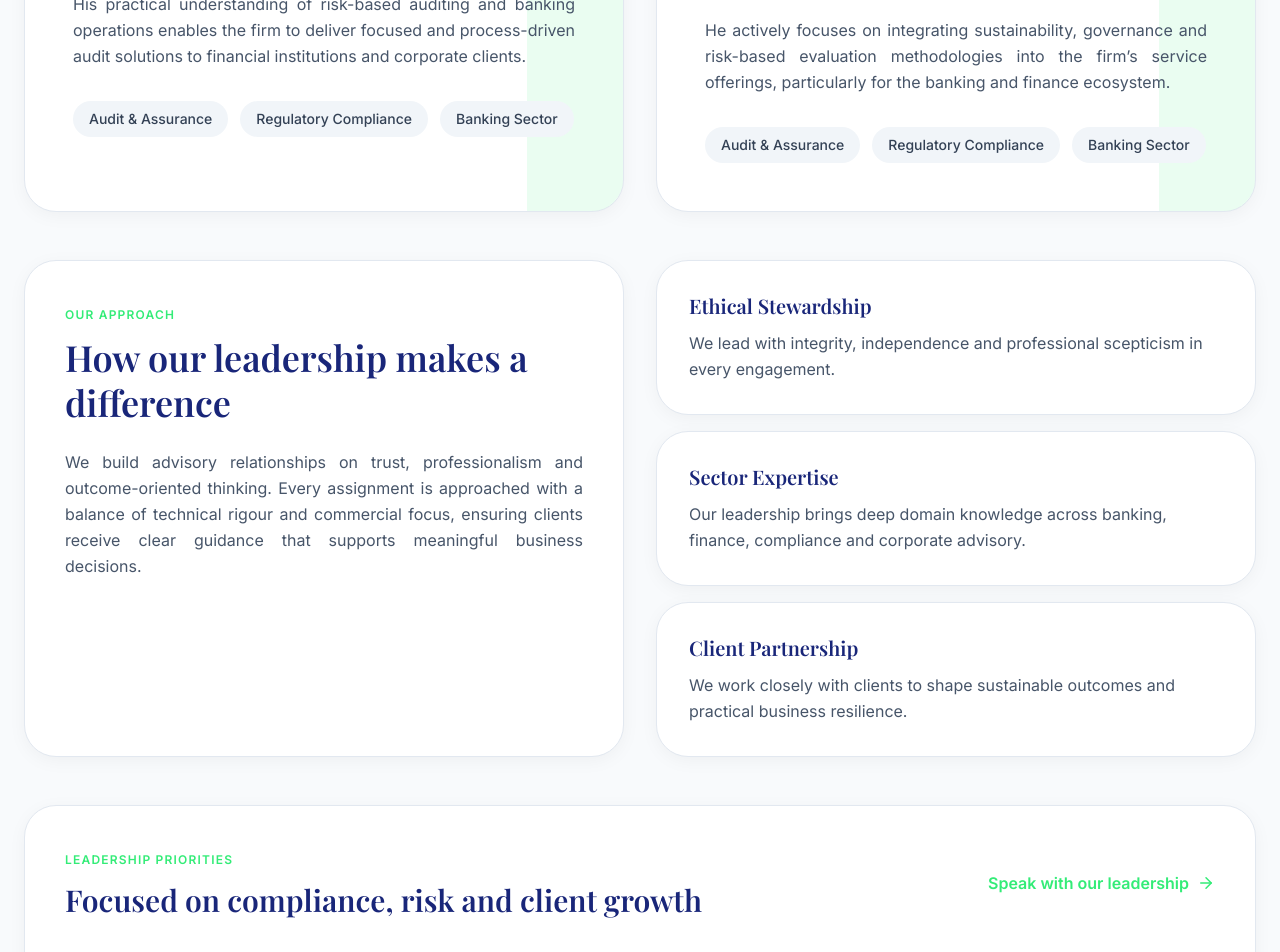
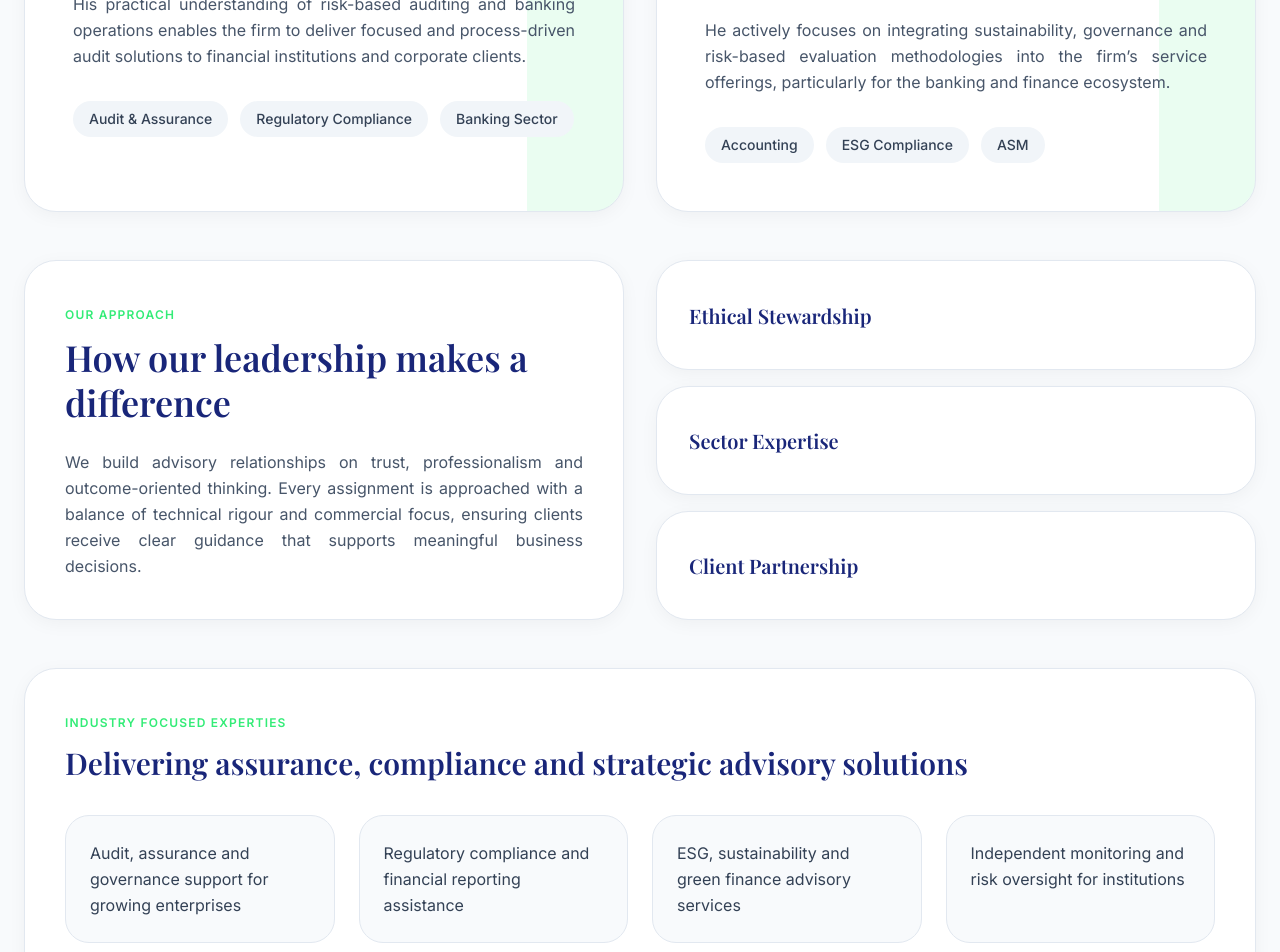
Before and after one commit to Lakshya52/raksco, a React (Vite) app: page /leadership in a window 1280 px wide. Shown: the part 1080-2032 px from the top of the page. Built offline with nearby package versions, Linux system fonts and the light colour scheme; a web font is replaced by a local one.

Commit message:
changes as told latest heading to final

```diff
--- a/src/components/Cta.jsx
+++ b/src/components/Cta.jsx
@@ -31,8 +31,7 @@ const Cta = () => {
 
                     <p className="text-lg text-slate-300 mb-10 max-w-2xl mx-auto">
                         For professional enquiries relating to audit, assurance, tax compliance,
-                        regulatory advisory, or accounting services, please reach out to our office
-                        and we will respond at the earliest.
+                        regulatory advisory, or accounting services, please reach out to us.
                     </p>
 
                     <Link
--- a/src/data/servicesData.jsx
+++ b/src/data/servicesData.jsx
@@ -19,7 +19,7 @@ export const coreServices = [
     description:
       "Specialized support for banks, NBFCs, financial institutions and regulated entities across audits, compliance and risk review.",
     longDescription:
-      "Provision of audit, review and compliance support services for banks, NBFCs and financial sector entities relating to credit processes, operational controls and regulatory requirements. The scope includes examination of financial records, review of operational procedures, verification of documentation and support relating to statutory and regulatory reporting requirements.\n\nThe services are carried out with a structured approach towards transaction review, documentation assessment, internal control evaluation and compliance monitoring in accordance with applicable regulatory frameworks.",
+      "Audit, review and compliance support services for banks, NBFCs and financial sector entities relating to credit processes, operational controls and regulatory requirements, including examination of financial records, internal control systems and compliance procedures. The scope includes examination of financial records, review of operational procedures, verification of documentation and support relating to statutory and regulatory reporting requirements.\n\nThe services are carried out with a structured approach towards transaction review, documentation assessment, internal control evaluation and compliance monitoring in accordance with applicable regulatory frameworks.",
     atAGlance: {
       targetClients: [
         "Statutory & Private Banks",
@@ -161,16 +161,16 @@ export const coreServices = [
         description:
           "Evaluation of IT controls, system processes, data integrity mechanisms and technology environments to support operational reliability, security and compliance assessments.",
       },
-      {
-        title: "Concurrent Audit",
-        description:
-          "Ongoing review of financial transactions, operational activities and process controls for banks, NBFCs and other entities to support monitoring and compliance requirements.",
-      },
-      {
-        title: "Stock Audit",
-        description:
-          "Verification and review of inventory records, stock valuation processes and physical inventory management systems for reporting, assessment and control purposes.",
-      },
+      // {
+      //   title: "Concurrent Audit",
+      //   description:
+      //     "Ongoing review of financial transactions, operational activities and process controls for banks, NBFCs and other entities to support monitoring and compliance requirements.",
+      // },
+      // {
+      //   title: "Stock Audit",
+      //   description:
+      //     "Verification and review of inventory records, stock valuation processes and physical inventory management systems for reporting, assessment and control purposes.",
+      // },
       {
         title: "Revenue Audit",
         description:
@@ -181,11 +181,11 @@ export const coreServices = [
         description:
           "Review and analysis of financial records, transactional data and supporting information for investigation support, fraud risk assessment and forensic examination purposes.",
       },
-      {
-        title: "Credit Audit",
-        description:
-          "Assessment and review of credit processes, lending documentation, monitoring procedures and portfolio-related records for compliance and risk evaluation purposes.",
-      },
+      // {
+      //   title: "Credit Audit",
+      //   description:
+      //     "Assessment and review of credit processes, lending documentation, monitoring procedures and portfolio-related records for compliance and risk evaluation purposes.",
+      // },
       {
         title: "Internal Audit",
         description:
--- a/src/pages/About.jsx
+++ b/src/pages/About.jsx
@@ -135,7 +135,7 @@ function About() {
           <div className="story-text-block">
             <div className="space-y-4 text-slate-600 text-lg leading-relaxed text-justify">
               <p>
-                RAKS & Company is a contemporary Chartered Accountancy firm focused on delivering specialized assurance, audit, compliance and advisory solutions with a strong emphasis on the banking and financial services sector.
+                RAKS & Company is a new-age Chartered Accountancy firm focused on delivering specialized assurance, audit, compliance and advisory solutions with a strong emphasis on the banking and financial services sector.
               </p>
               <p>
                 Founded with the objective of combining professional rigor with sector-specific expertise, the firm is positioned to undertake diversified banking assignments including stock audits, revenue audits, credit audits, concurrent audits, forensic reviews and Information Systems (IS) audits. Alongside traditional assurance services, the firm is also actively building capabilities in sustainability assurance, ESG compliance reviews and green finance advisory aligned with evolving regulatory and international frameworks.
--- a/src/pages/Contact.jsx
+++ b/src/pages/Contact.jsx
@@ -127,7 +127,9 @@ function Contact() {
                     </div>
                     <div>
                       <h4 className="font-semibold text-white mb-1.5 tracking-wide text-lg">Business Hours</h4>
-                      <p className="leading-relaxed font-light">Mon - Fri: 9:00 AM - 6:00 PM<br />Sat - Sun: Closed</p>
+                      <p className="leading-relaxed font-light">Mon - Fri: <br /> 10:00 AM - 6:00 PM
+                      {/* <br />Sat - Sun: Closed */}
+                      </p>
                     </div>
                   </div>
                 </div>
--- a/src/pages/Leadership.jsx
+++ b/src/pages/Leadership.jsx
@@ -17,12 +17,14 @@ function Leadership() {
       title: 'Partner',
       bio: 'He has professional experience in audit, assurance, banking assignments, financial reviews and regulatory compliance. His exposure includes handling complex audit engagements, financial due diligence assignments, statutory audits and banking sector reviews for diversified entities.',
       bio2: 'His practical understanding of risk-based auditing and banking operations enables the firm to deliver focused and process-driven audit solutions to financial institutions and corporate clients.',
+      specialties: ["Audit & Assurance","Regulatory Compliance","Banking Sector"]
     },
     {
       name: 'Ayush Saxena',
       title: 'Partner',
       bio: 'He specialized in emerging assurance domains including forensic audits, ESG-oriented compliance reviews, investigative assignments, due diligence engagements and technology-driven audit processes. His professional exposure includes assignments under the Companies Act, forensic examination procedures and advisory support for governance and compliance frameworks.',
       bio2: 'He actively focuses on integrating sustainability, governance and risk-based evaluation methodologies into the firm’s service offerings, particularly for the banking and finance ecosystem.',
+      specialties: ["Accounting", "ESG Compliance", "ASM"]
     },
   ];
 
@@ -42,10 +44,10 @@ function Leadership() {
   ];
 
   const leadershipFocus = [
-    'Regulatory compliance and governance assurance',
-    'Risk-based audit and financial reporting support',
-    'ESG, sustainability and investigative advisory',
-    'customised solutions for regulated enterprises',
+    'Audit, assurance and governance support for growing enterprises',
+    'Regulatory compliance and financial reporting assistance',
+    'ESG, sustainability and green finance advisory services',
+    'Independent monitoring and risk oversight for institutions',
   ];
 
   useGSAP(() => {
@@ -96,7 +98,7 @@ function Leadership() {
               </div>
               <h1 className="text-5xl md:text-6xl font-serif leading-tight mb-6 text-white drop-shadow-[0_16px_30px_rgba(0,0,0,0.35)] leaders-hero-fade">Meet the Partners of RAKS & Company</h1>
               <p className="max-w-2xl text-slate-200 leading-relaxed text-lg drop-shadow-[0_10px_20px_rgba(0,0,0,0.2)] leaders-hero-fade">
-                Our partners have experience in audit, assurance, banking sector assignments and regulatory compliance.
+                Our partners have experience in audit & assurance, due diligence, and banking sector assignments and regulatory compliance.
               </p>
             </div>
 
@@ -146,9 +148,14 @@ function Leadership() {
                 <p className="text-slate-600 leading-relaxed mb-4 text-justify">{partner.bio}</p>
                 <p className="text-slate-600 leading-relaxed text-justify">{partner.bio2}</p>
                 <div className="mt-8 flex flex-wrap gap-3">
-                  <span className="rounded-full bg-slate-100 px-4 py-2 text-sm font-medium text-slate-700">Audit & Assurance</span>
+                  {partner.specialties && partner.specialties.map((specialty, index) => (
+                    <span key={index} className="rounded-full bg-slate-100 px-4 py-2 text-sm font-medium text-slate-700">
+                      {specialty}
+                    </span>
+                  ))}
+                  {/* <span className="rounded-full bg-slate-100 px-4 py-2 text-sm font-medium text-slate-700">Audit & Assurance</span>
                   <span className="rounded-full bg-slate-100 px-4 py-2 text-sm font-medium text-slate-700">Regulatory Compliance</span>
-                  <span className="rounded-full bg-slate-100 px-4 py-2 text-sm font-medium text-slate-700">Banking Sector</span>
+                  <span className="rounded-full bg-slate-100 px-4 py-2 text-sm font-medium text-slate-700">Banking Sector</span> */}
                 </div>
               </div>
             </div>
@@ -164,9 +171,9 @@ function Leadership() {
           </div>
           <div className="grid gap-4">
             {leadershipPrinciples.map((item) => (
-              <div key={item.title} className="rounded-[2rem] bg-white border border-slate-200 p-8 shadow-soft">
-                <h3 className="text-xl font-semibold text-primary mb-3">{item.title}</h3>
-                <p className="text-slate-600 leading-relaxed">{item.description}</p>
+              <div key={item.title} className="rounded-[2rem] bg-white border border-slate-200 p-8 shadow-soft flex items-center">
+                <h3 className="text-xl font-semibold text-primary ">{item.title}</h3>
+                {/* <p className="text-slate-600 leading-relaxed">{item.description}</p> */}
               </div>
             ))}
           </div>
@@ -176,12 +183,12 @@ function Leadership() {
         <section className="mt-12 rounded-[2rem] bg-white border border-slate-200 p-10 shadow-soft">
           <div className="flex flex-col gap-4 md:flex-row md:items-center md:justify-between">
             <div>
-              <span className="text-accent uppercase tracking-widest text-xs font-semibold">Leadership priorities</span>
-              <h3 className="text-3xl font-serif text-primary mt-3">Focused on compliance, risk and client growth</h3>
+              <span className="text-accent uppercase tracking-widest text-xs font-semibold">Industry Focused Experties</span>
+              <h3 className="text-3xl font-serif text-primary mt-3">Delivering assurance, compliance and strategic advisory solutions</h3>
             </div>
-            <Link to="/contact" className="inline-flex items-center gap-2 text-accent font-semibold hover:text-accent-dark">
+            {/* <Link to="/contact" className="inline-flex items-center gap-2 text-accent font-semibold hover:text-accent-dark">
               Speak with our leadership <ArrowRight size={18} />
-            </Link>
+            </Link> */}
           </div>
 
           <div className="grid gap-6 mt-8 sm:grid-cols-2 xl:grid-cols-4">
```
Also changed, not shown: src/pages/Home.jsx (+3 -6 lines), src/pages/ServiceDetail.jsx (+61 -39 lines).
